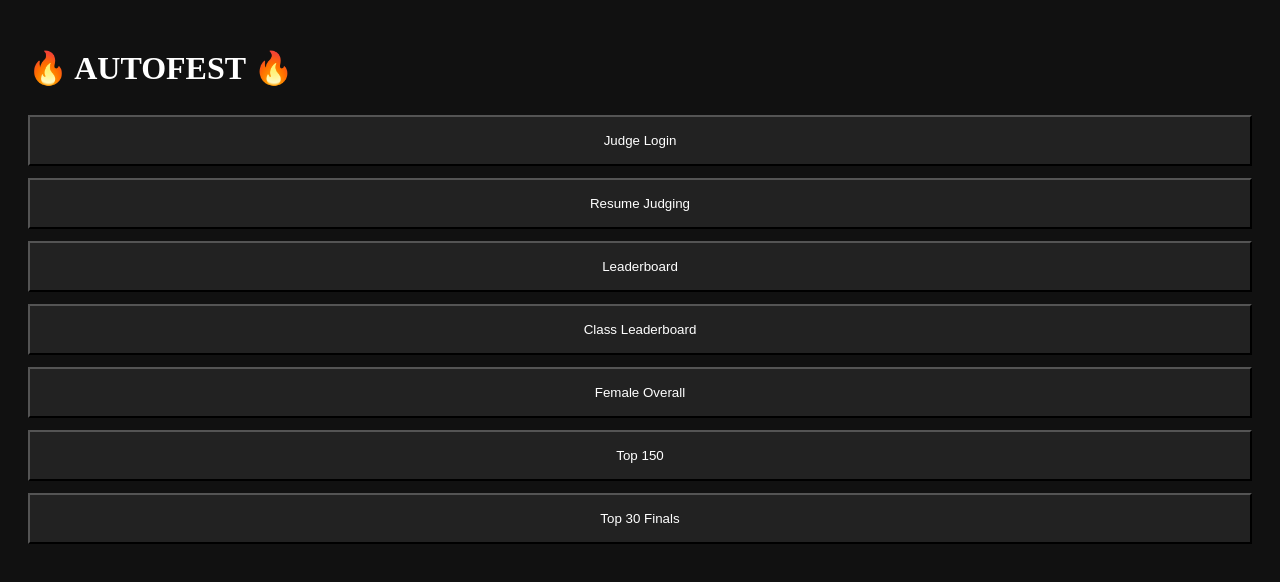
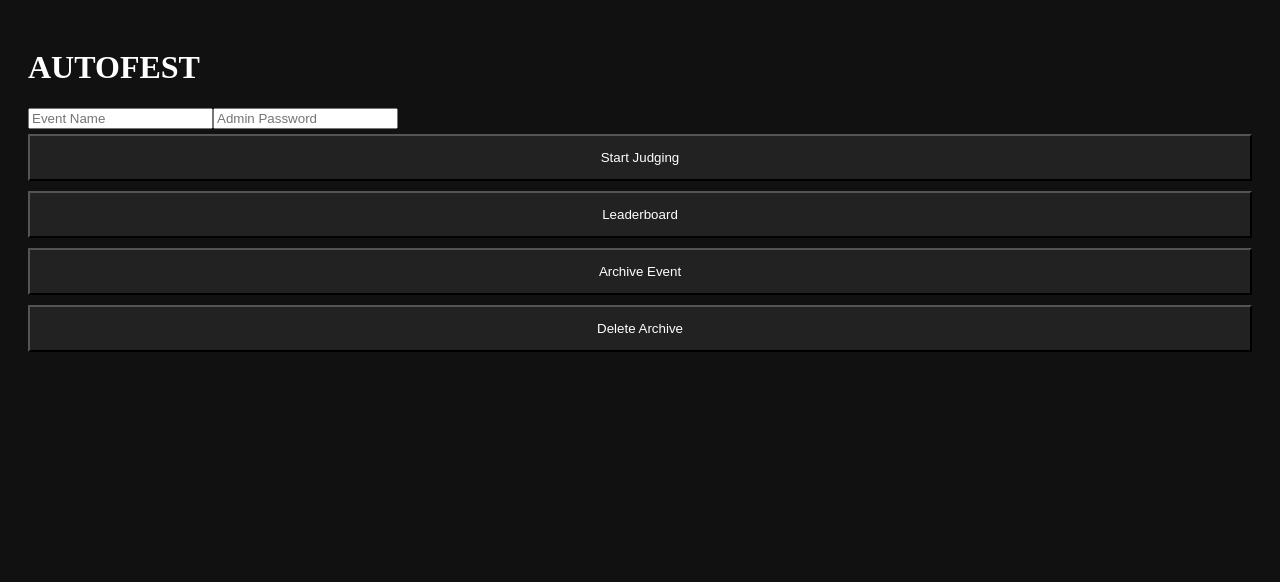
Before and after one commit to Les134/Autofest-2026-Final-App, a React (Create React App) app: page / in a window 1280 px wide. Shown: the top 582 px of the page. Built offline with nearby package versions, Linux system fonts and the light colour scheme.

Commit message:
Update App.js

```diff
--- a/src/App.js
+++ b/src/App.js
@@ -6,7 +6,10 @@ import {
   addDoc,
   getDocs,
   query,
-  where
+  where,
+  setDoc,
+  doc,
+  deleteDoc
 } from "firebase/firestore";
 
 const firebaseConfig = {
@@ -17,6 +20,8 @@ const firebaseConfig = {
 
 const app = initializeApp(firebaseConfig);
 const db = getFirestore(app);
+
+const ADMIN_PASSWORD = "admin123";
 
 const categories = [
   "Instant Smoke",
@@ -33,7 +38,9 @@ export default function App(){
   const [screen,setScreen] = useState("home");
 
   const [eventName,setEventName] = useState("");
-  const [judgeName,setJudgeName] = useState("");
+  const [judges,setJudges] = useState(["","","","","",""]);
+
+  const [adminPass,setAdminPass] = useState("");
   const [judge,setJudge] = useState("");
 
   const [car,setCar] = useState("");
@@ -45,7 +52,7 @@ export default function App(){
   const [deductions,setDeductions] = useState({});
   const [data,setData] = useState([]);
 
-  // LOAD DATA
+  // LOAD SCORES
   useEffect(()=>{
     if(!eventName) return;
 
@@ -68,24 +75,23 @@ export default function App(){
 
   async function submit(){
 
-    if(!car || !judge){
-      alert("Missing car or judge");
-      return;
-    }
+    let rawScore = Object.values(scores).reduce((a,b)=>a+b,0);
 
-    let total = Object.values(scores).reduce((a,b)=>a+b,0);
-    let deductionCount = Object.values(deductions).filter(Boolean).length;
+    let deductionItems = Object.keys(deductions).filter(d=>deductions[d]);
+    let deductionTotal = deductionItems.length * 10;
+
     let tyreBonus = tyres ? 5 : 0;
 
-    let finalScore = total - (deductionCount * 10) + tyreBonus;
+    let finalScore = rawScore - deductionTotal + tyreBonus;
 
-    try {
     await addDoc(collection(db,"scores"), {
       event:eventName,
       judge,
       car,
       gender,
       carClass,
+      rawScore,
+      deductions: deductionItems,
       finalScore
     });
 
@@ -94,82 +100,95 @@ export default function App(){
     setScores({});
     setDeductions({});
     setCar("");
-
-    } catch (e){
-      alert("Error saving score");
-      console.error(e);
-    }
   }
 
   function combineScores(){
+
     let combined = {};
+
     data.forEach(e=>{
       if(!combined[e.car]){
         combined[e.car] = {
           car:e.car,
-          total:0
+          gender:e.gender,
+          class:e.carClass,
+          rawScore:0,
+          finalScore:0,
+          deductions:[]
         };
       }
-      combined[e.car].total += e.finalScore;
+
+      combined[e.car].rawScore += e.rawScore || 0;
+      combined[e.car].finalScore += e.finalScore || 0;
+
+      if(e.deductions){
+        combined[e.car].deductions.push(...e.deductions);
+      }
     });
-    return Object.values(combined).sort((a,b)=>b.total-a.total);
+
+    return Object.values(combined).sort((a,b)=>b.finalScore - a.finalScore);
   }
 
   const overall = combineScores();
 
-  // STYLES (MATCH YOUR ORIGINAL LOOK)
-  const row = {
-    display: "flex",
-    flexWrap: "wrap",
-    gap: "6px",
-    marginBottom: "14px"
-  };
+  // 🔐 ARCHIVE EVENT
+  async function archiveEvent(){
+    if(adminPass !== ADMIN_PASSWORD){
+      alert("Admin password required");
+      return;
+    }
 
-  const btn = {
-    padding: "10px 14px",
-    background: "#222",
-    color: "#fff",
-    border: "1px solid #555"
-  };
+    await setDoc(doc(db,"archives",eventName),{
+      event:eventName,
+      results:overall,
+      date:new Date()
+    });
 
-  const scoreBtn = (active) => ({
-    width: "42px",
-    height: "42px",
+    alert("Event archived");
+  }
+
+  // 🔐 DELETE ARCHIVE
+  async function deleteArchive(){
+    if(adminPass !== ADMIN_PASSWORD){
+      alert("Admin password required");
+      return;
+    }
+
+    await deleteDoc(doc(db,"archives",eventName));
+    alert("Archive deleted");
+  }
+
+  // STYLES
+  const row = { display:"flex", flexWrap:"wrap", gap:"6px", marginBottom:"12px" };
+
+  const activeBtn = (active)=>({
+    padding:"10px",
+    background: active ? "#e53935" : "#222",
+    color:"#fff",
+    border:"1px solid #555"
+  });
+
+  const scoreBtn = (active)=>({
+    width:"40px",
+    height:"40px",
     background: active ? "#e53935" : "#2a2a2a",
-    color: "#fff",
-    border: "1px solid #555"
+    color:"#fff",
+    border:"1px solid #555"
   });
 
   const menuBtn = {
     width:"100%",
-    padding:"16px",
-    margin:"6px 0",
+    padding:"14px",
+    margin:"5px 0",
     background:"#222",
     color:"#fff"
   };
 
-  // HOME (RESTORED)
+  // HOME
   if(screen==="home"){
     return (
       <div style={{padding:20}}>
-        <h1>🔥 AUTOFEST 🔥</h1>
-
-        <button style={menuBtn} onClick={()=>setScreen("login")}>Judge Login</button>
-        <button style={menuBtn} onClick={()=>setScreen("score")}>Resume Judging</button>
-        <button style={menuBtn} onClick={()=>setScreen("leaderboard")}>Leaderboard</button>
-        <button style={menuBtn}>Class Leaderboard</button>
-        <button style={menuBtn}>Female Overall</button>
-        <button style={menuBtn}>Top 150</button>
-        <button style={menuBtn}>Top 30 Finals</button>
-      </div>
-    );
-  }
-
-  // LOGIN (FIXED)
-  if(screen==="login"){
-    return (
-      <div style={{padding:20}}>
-        <h2>Judge Login</h2>
+        <h1>AUTOFEST</h1>
 
         <input
           placeholder="Event Name"
@@ -178,38 +197,21 @@ export default function App(){
         />
 
         <input
-          placeholder="Judge Name"
-          value={judgeName}
-          onChange={e=>setJudgeName(e.target.value)}
+          placeholder="Admin Password"
+          value={adminPass}
+          onChange={e=>setAdminPass(e.target.value)}
         />
 
-        <button style={menuBtn} onClick={()=>{
-          if(!eventName || !judgeName){
-            alert("Enter details");
-            return;
-          }
-          setJudge(judgeName);
-          setScreen("score");
-        }}>
-          Start Judging
-        </button>
+        <button style={menuBtn} onClick={()=>setScreen("score")}>Start Judging</button>
+        <button style={menuBtn} onClick={()=>setScreen("leaderboard")}>Leaderboard</button>
 
-        <button style={menuBtn} onClick={()=>setScreen("home")}>Home</button>
+        <button style={menuBtn} onClick={archiveEvent}>Archive Event</button>
+        <button style={menuBtn} onClick={deleteArchive}>Delete Archive</button>
       </div>
     );
   }
 
-  // BLOCK IF NO JUDGE
-  if(screen==="score" && !judge){
-    return (
-      <div style={{padding:20}}>
-        <h2>No Judge Logged In</h2>
-        <button style={menuBtn} onClick={()=>setScreen("login")}>Login</button>
-      </div>
-    );
-  }
-
-  // SCORE SCREEN (MATCH YOUR ORIGINAL)
+  // SCORE
   if(screen==="score"){
     return (
       <div style={{padding:20}}>
@@ -217,20 +219,16 @@ export default function App(){
         <h2>{eventName}</h2>
         <h3>{judge}</h3>
 
-        <input
-          placeholder="Entrant No"
-          value={car}
-          onChange={e=>setCar(e.target.value)}
-        />
+        <input placeholder="Entrant" value={car} onChange={e=>setCar(e.target.value)} />
 
         <div style={row}>
-          <button style={btn} onClick={()=>setGender("Male")}>Male</button>
-          <button style={btn} onClick={()=>setGender("Female")}>Female</button>
+          <button style={activeBtn(gender==="Male")} onClick={()=>setGender("Male")}>Male</button>
+          <button style={activeBtn(gender==="Female")} onClick={()=>setGender("Female")}>Female</button>
         </div>
 
         <div style={row}>
           {classes.map(c=>(
-            <button key={c} style={btn} onClick={()=>setCarClass(c)}>
+            <button key={c} style={activeBtn(carClass===c)} onClick={()=>setCarClass(c)}>
               {c}
             </button>
           ))}
@@ -239,14 +237,9 @@ export default function App(){
         {categories.map(cat=>(
           <div key={cat}>
             <div>{cat}</div>
-
             <div style={row}>
               {[...Array(20)].map((_,i)=>(
-                <button
-                  key={i}
-                  style={scoreBtn(scores[cat]===i+1)}
-                  onClick={()=>setScore(cat,i+1)}
-                >
+                <button key={i} style={scoreBtn(scores[cat]===i+1)} onClick={()=>setScore(cat,i+1)}>
                   {i+1}
                 </button>
               ))}
@@ -255,21 +248,19 @@ export default function App(){
         ))}
 
         <div style={row}>
-          <button style={btn} onClick={()=>setTyres("Left")}>Left</button>
-          <button style={btn} onClick={()=>setTyres("Right")}>Right</button>
+          <button style={activeBtn(tyres==="Left")} onClick={()=>setTyres("Left")}>Left</button>
+          <button style={activeBtn(tyres==="Right")} onClick={()=>setTyres("Right")}>Right</button>
         </div>
 
         <div style={row}>
           {deductionsList.map(d=>(
-            <button key={d} style={btn} onClick={()=>toggleDeduction(d)}>
+            <button key={d} style={activeBtn(deductions[d])} onClick={()=>toggleDeduction(d)}>
               {d}
             </button>
           ))}
         </div>
 
         <button style={menuBtn} onClick={submit}>Submit</button>
-        <button style={menuBtn} onClick={()=>setScreen("home")}>Home</button>
-
       </div>
     );
   }
@@ -277,11 +268,24 @@ export default function App(){
   // LEADERBOARD
   return (
     <div style={{padding:20}}>
-      <h2>Leaderboard</h2>
-      {overall.map((e,i)=>(
-        <div key={i}>#{i+1} {e.car} - {e.total}</div>
+
+      {classes.map(cls=>{
+        const filtered = overall.filter(e=>e.class===cls);
+
+        return (
+          <div key={cls} style={{marginBottom:20}}>
+            <h2>{cls}</h2>
+
+            {filtered.map((e,i)=>(
+              <div key={i}>
+                #{i+1} | {e.car} ({e.gender?.[0] || ""}) | {e.class} | {e.rawScore} - ({[...new Set(e.deductions)].join(",")}) {e.finalScore}
+              </div>
             ))}
-      <button style={menuBtn} onClick={()=>setScreen("home")}>Home</button>
+          </div>
+        );
+      })}
+
+      <button onClick={()=>window.print()}>Print Leaderboards</button>
     </div>
   );
 }
```
Lines whose indentation alone changed are shown as unchanged.
